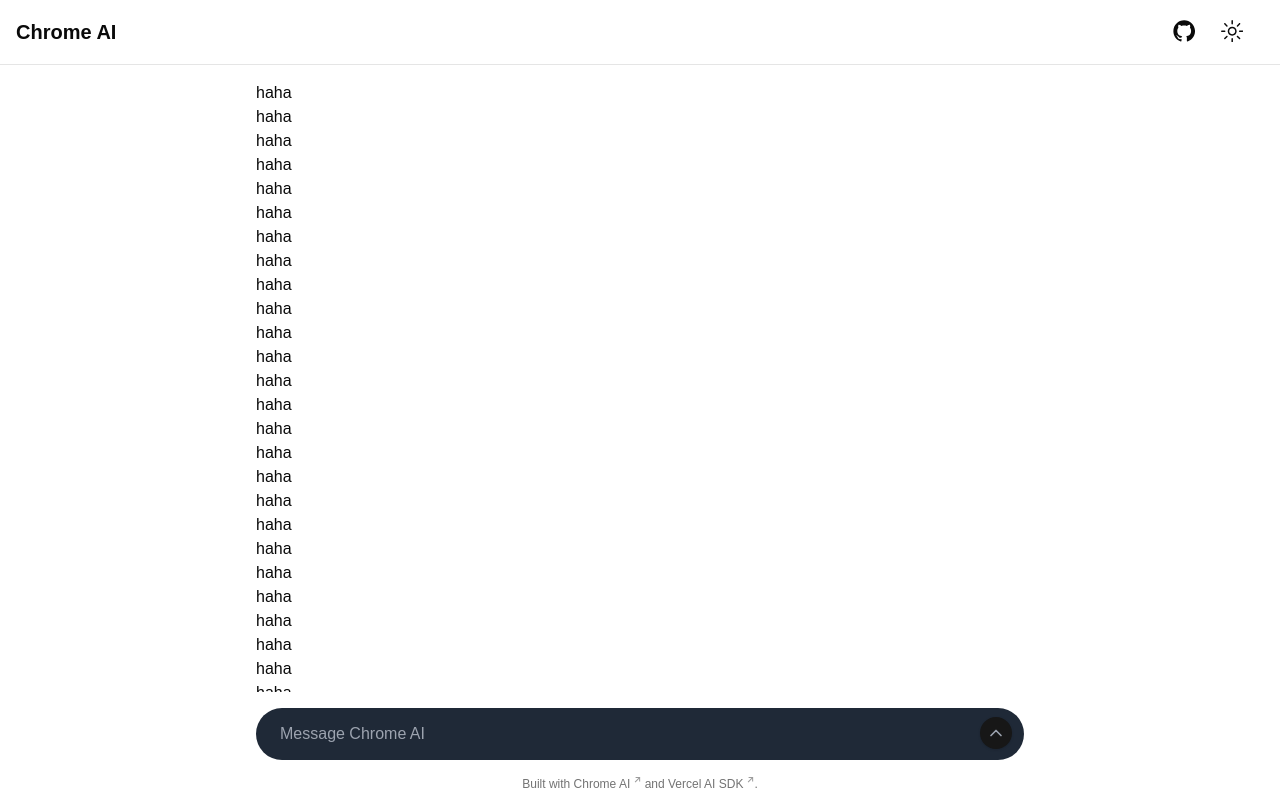
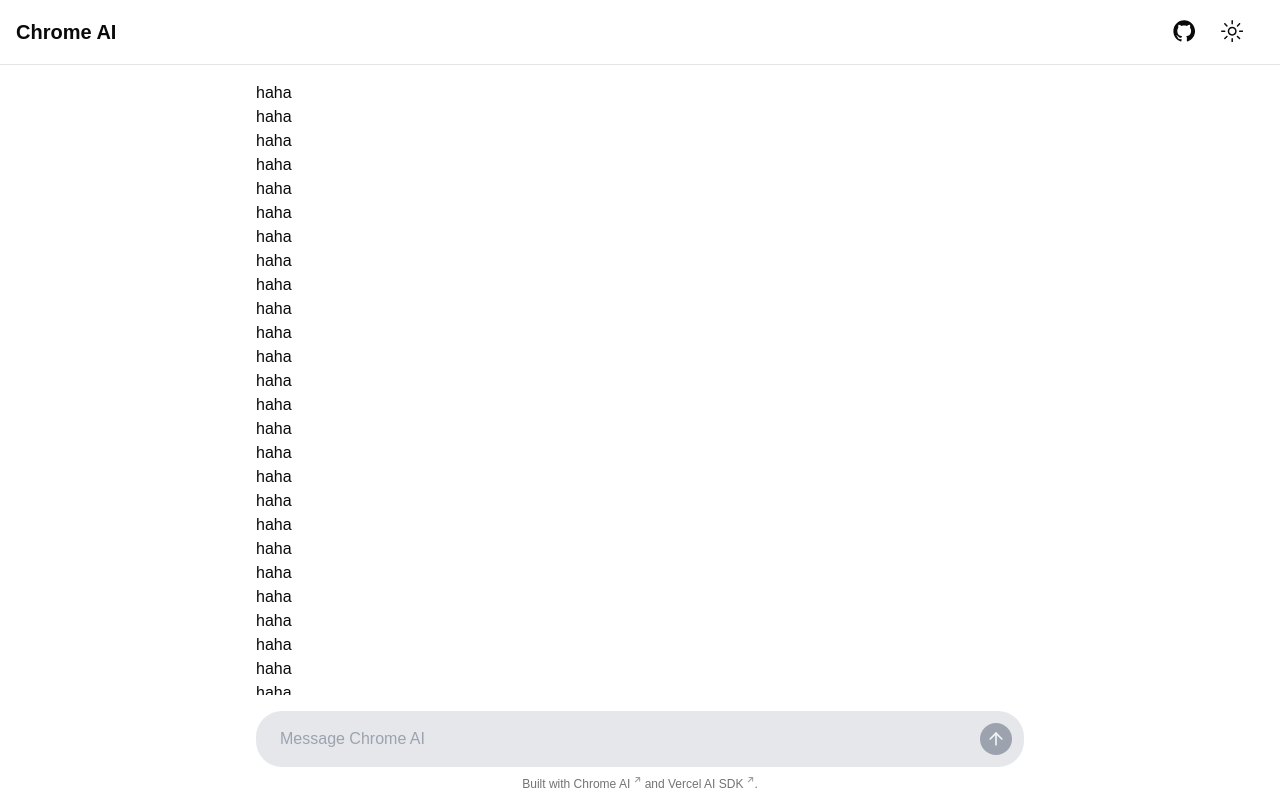
Before and after one commit to maafaishal/chrome-ai-llm, a Next.js app: page / in a window 1280 px wide. Built offline with nearby package versions, Linux system fonts and the light colour scheme.

Commit message:
refactor: input integration

```diff
--- a/app/page.tsx
+++ b/app/page.tsx
@@ -1,6 +1,12 @@
+"use client";
+
 import { ExpandableInput } from "@/components/expandable-input";
 
 export default function Home() {
+  const handleClickInput = (text: string) => {
+    console.log("🚀 ~ handleClickInput ~ text:", text);
+  };
+
   return (
     <div className="flex-1 flex flex-col overflow-hidden">
       <div className="md:max-w-3xl mx-auto w-full flex-1 my-4 overflow-y-auto overflow-x-hidden">
@@ -11,7 +17,7 @@ export default function Home() {
           ))}
       </div>
       <div className="md:max-w-3xl mx-auto w-full flex-shrink-0">
-        <ExpandableInput />
+        <ExpandableInput onClick={handleClickInput} />
       </div>
     </div>
   );
--- a/components/expandable-input.tsx
+++ b/components/expandable-input.tsx
@@ -1,19 +1,26 @@
 "use client";
 
 import { useState, useRef, useEffect } from "react";
-import { ChevronUpIcon } from "lucide-react";
+import { ArrowUp } from "lucide-react";
 import { Button } from "@/components/ui/button";
 
-export function ExpandableInput() {
+const initialHeight = 24; // Initial height in pixels
+const maxHeight = initialHeight * 4; // Maximum height (4 times the initial height)
+
+type Props = {
+  onClick: (text: string) => void;
+};
+
+export function ExpandableInput(props: Props) {
   const [value, setValue] = useState("");
+
   const textareaRef = useRef<HTMLTextAreaElement>(null);
-  const initialHeight = 40; // Initial height in pixels
-  const maxHeight = initialHeight * 4; // Maximum height (4 times the initial height)
 
   useEffect(() => {
     if (textareaRef.current) {
       textareaRef.current.style.height = `${initialHeight}px`;
       const scrollHeight = textareaRef.current.scrollHeight;
+
       textareaRef.current.style.height = `${Math.min(
         scrollHeight,
         maxHeight
@@ -26,19 +33,45 @@ export function ExpandableInput() {
     setValue(event.target.value);
   };
 
+  const handleClick = () => {
+    props.onClick(value);
+    setValue("");
+  };
+
+  const handleKeyDown = (event: React.KeyboardEvent<HTMLTextAreaElement>) => {
+    if (event.key === "Enter" && !event.shiftKey) {
+      event.preventDefault();
+      props.onClick(value);
+      setValue("");
+    }
+  };
+
   return (
-    <div className="relative w-full">
+    <div className="w-full">
+      <div
+        id="this-id"
+        className="w-full rounded-[26px] bg-gray-200 dark:bg-gray-800 overflow-hidden py-3 pl-6 pr-3 gap-3 flex justify-between items-center"
+      >
         <textarea
           ref={textareaRef}
           value={value}
           onChange={handleChange}
+          onKeyDown={handleKeyDown}
           placeholder="Message Chrome AI"
-        className="w-full px-6 py-3.5 text-white bg-gray-800 rounded-[26px] resize-none overflow-hidden focus:outline-none focus:ring-2 focus:ring-blue-500"
-        style={{ minHeight: `${initialHeight}px`, maxHeight: `${maxHeight}px` }}
+          className="resize-none bg-inherit focus:outline-none flex-grow"
+          style={{
+            minHeight: `${initialHeight}px`,
+            maxHeight: `${maxHeight}px`,
+          }}
         />
-      <Button className="h-8 w-8 px-0 absolute right-3 bottom-[18px] rounded-full">
-        <ChevronUpIcon className="  text-gray-400" size={20} />
+        <Button
+          variant="ghost"
+          className="h-8 w-8 px-0 rounded-full flex-shrink-0 self-end bg-gray-400 dark:bg-gray-600"
+          onClick={handleClick}
+        >
+          <ArrowUp className="text-gray-100" size={20} />
         </Button>
+      </div>
     </div>
   );
 }
```
Lines whose indentation alone changed are shown as unchanged.
